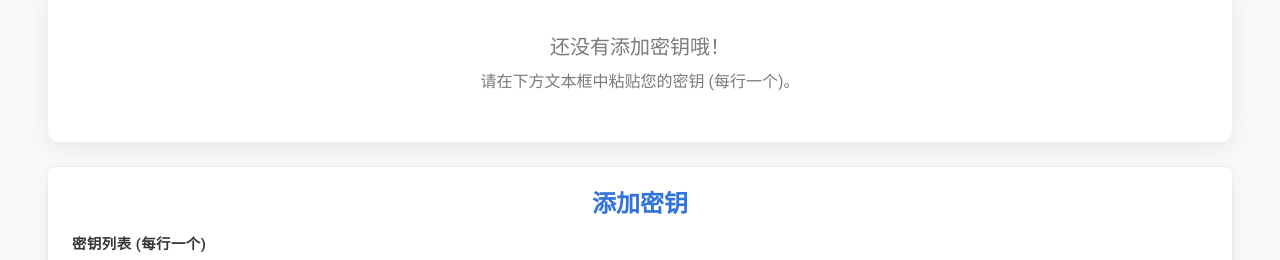
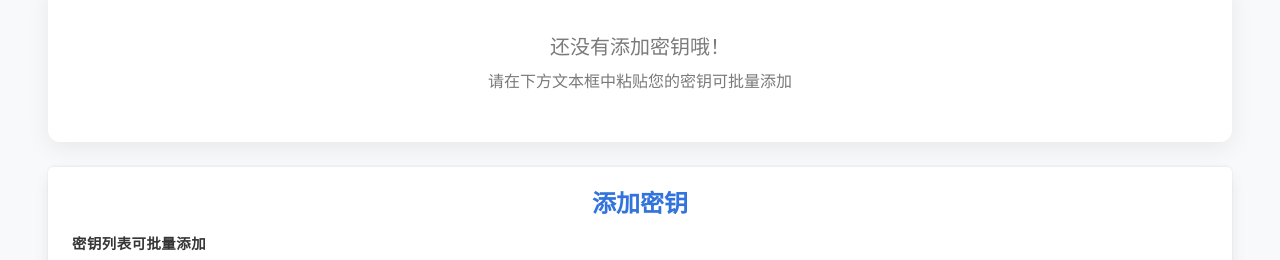
Before and after one commit to linyuch3/2fa, a plain HTML site: page public/index.html in a window 1280 px wide. Shown: the part 164-424 px from the top of the page. Drawn offline with Linux system fonts and the light colour scheme.

Commit message:
Update index.html

```diff
--- a/public/index.html
+++ b/public/index.html
@@ -360,13 +360,13 @@
       </div>
        <div v-else class="no-keys-message">
         <p class="is-size-5">还没有添加密钥哦！</p>
-        <p>请在下方文本框中粘贴您的密钥 (每行一个)。</p>
+        <p>请在下方文本框中粘贴您的密钥可批量添加</p>
       </div>
 
       <div class="box add-key-section mt-5">
         <h2 class="title is-4 has-text-centered mb-4">添加密钥</h2>
         <div class="field">
-          <label class="label">密钥列表 (每行一个)</label>
+          <label class="label">密钥列表可批量添加</label>
           <div class="control">
             <textarea class="textarea"
                       v-model="batchSecretsInput"
```
